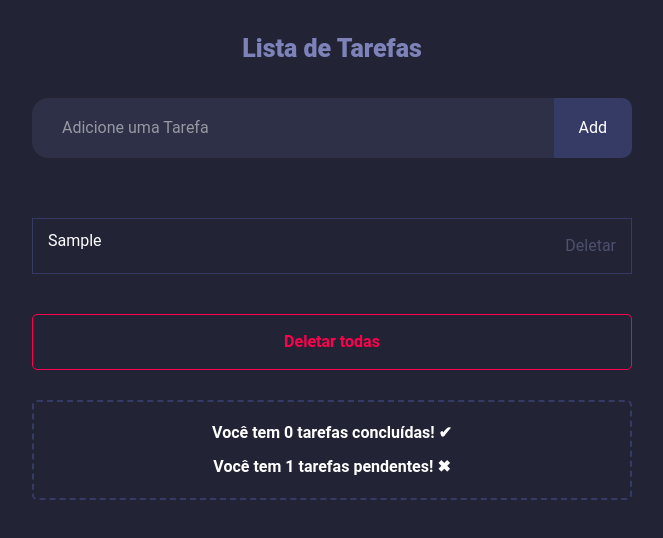
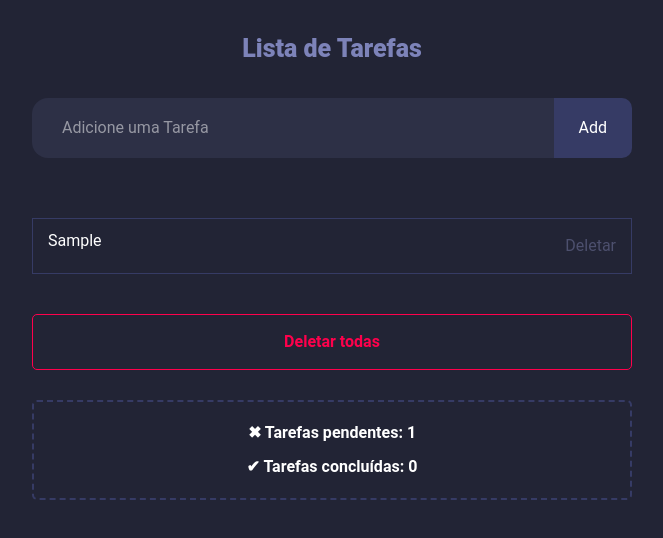
Before and after one commit to joaocoutinho5/gerenciador-tarefas, a React (Vite) app: page / in a window 1280 px wide. Both pictures are taken after typing "Sample" into the empty fields and a click on the button "Add". Shown: the top 538 px of the page, without its empty margins (308-971 px from the left). Built offline with nearby package versions, Linux system fonts and the light colour scheme.

Commit message:
Correções.

```diff
--- a/src/ToDoList.jsx
+++ b/src/ToDoList.jsx
@@ -137,16 +137,12 @@ function ToDoList() {
             </button>
           )}
           {lista.length > 0 && (
-            <div className="text-white flex flex-col h-[100px] justify-center text-center gap-[10px] mt-[30px] border-[2px] border-dashed border-[#363b65] rounded-[5px]">
+            <div className="text-white flex flex-col h-[100px] justify-center text-center gap-[10px] mt-[30px] mb-[30px] border-[2px] border-dashed border-[#363b65] rounded-[5px]">
               <p>
-                <strong>
-                  Você tem {quantidadeConcluidas} tarefas concluídas! ✔
-                </strong>
+                <strong>✖ Tarefas pendentes: {quantidadePendentes}</strong>
               </p>
-              <p className="">
-                <strong>
-                  Você tem {quantidadePendentes} tarefas pendentes! ✖
-                </strong>
+              <p>
+                <strong>✔ Tarefas concluídas: {quantidadeConcluidas}</strong>
               </p>
             </div>
           )}
```
